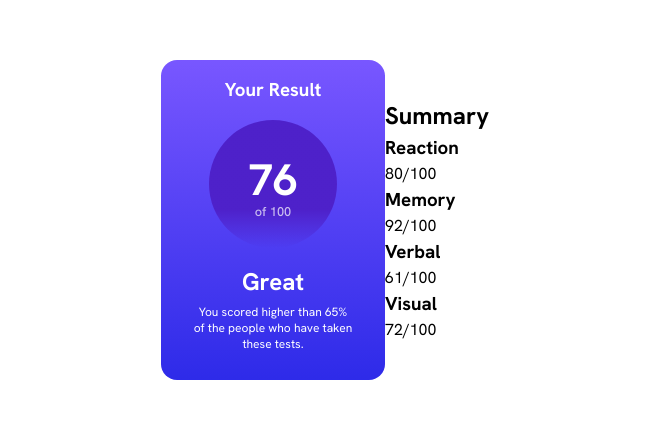
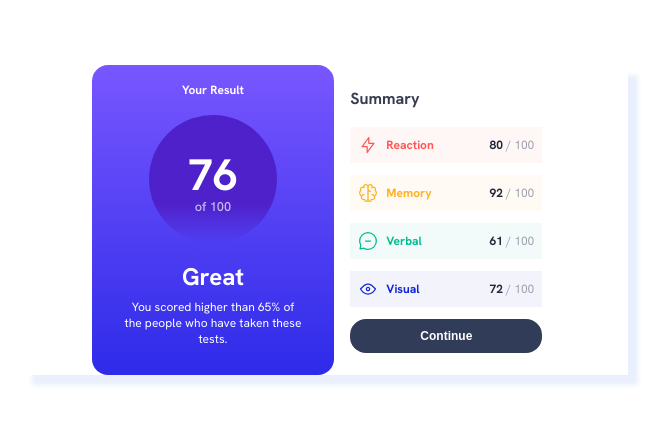
Before and after one commit to RedDotz20/result-summary-component, a plain HTML site: page index.html in a window 1280 px wide. Shown: the part 180-604 px from the top of the page, without its empty margins (315-984 px from the left). Drawn offline with Linux system fonts and the light colour scheme.

Commit message:
styles: summary-container

```diff
--- a/index.html
+++ b/index.html
@@ -20,22 +20,28 @@
     </div>
     <div class="summary-container">
       <h2>Summary</h2>
-      <div>
+      <div class="summary-item reaction">
+        <img src="./assets/images/icon-reaction.svg" alt="reaction">
         <h3>Reaction</h3>
-        <span>80/100</span>
+        <span><span class="bold">80</span> / 100</span>
       </div>
-      <div>
+      <div class="summary-item memory">
+        <img src="./assets/images/icon-memory.svg" alt="memory">
         <h3>Memory</h3>
-        <span>92/100</span>
+        <span><span class="bold">92</span> / 100</span>
       </div>
-      <div>
+      <div class="summary-item verbal">
+        <img src="./assets/images/icon-verbal.svg" alt="verbal">
         <h3>Verbal</h3>
-        <span>61/100</span>
+        <span><span class="bold">61</span> / 100</span>
       </div>
-      <div>
+      <div class="summary-item visual">
+        <img src="./assets/images/icon-visual.svg" alt="visual">
         <h3>Visual</h3>
-        <span>72/100</span>
+        <span><span class="bold">72</span> / 100</span>
       </div>
+
+      <button>Continue</button>
     </div>
   </main>
 </body>
--- a/styles/style.css
+++ b/styles/style.css
@@ -8,23 +8,14 @@
 	font-family: HankenGrotesk, Arial;
 	line-height: 1.5;
 	font-weight: 400;
-
 	font-synthesis: none;
 	text-rendering: optimizeLegibility;
-
-	/*** Primary Colors */
 	--Light-Red: hsl(0, 100%, 67%);
 	--Orangey-Yellow: hsl(39, 100%, 56%);
 	--Green-Teal: hsl(166, 100%, 37%);
 	--Cobalt-Blue: hsl(234, 85%, 45%);
-
-	/*** Gradients */
-
-	/** --background-- */
 	--Light-Slate-Blue: hsl(252, 100%, 67%);
 	--Light-Royal-Blue: hsl(241, 81%, 54%);
-
-	/** --circle-- */
 	--Violet-Blue: hsla(256, 72%, 46%, 1);
 	--Persian-Blue: hsla(241, 72%, 46%, 0);
 }
@@ -43,17 +34,28 @@ body {
 
 p {
 	font-size: 0.75rem;
-
 	text-align: center;
 	line-height: normal;
 	padding: 0 1rem;
 }
 
+#app,
+.result-container,
+.stats {
+	display: flex;
+	align-items: center;
+	justify-content: center;
+}
+
 #app {
-	display: flex;
-	justify-content: center;
-	align-items: center;
 	margin: 0 auto;
+	flex-wrap: wrap;
+	box-shadow: 10px 10px 5px #e9effc;
+}
+
+.result-container,
+.stats {
+	flex-direction: column;
 }
 
 .result-container {
@@ -64,12 +66,8 @@ p {
 		var(--Light-Royal-Blue)
 	);
 	padding: 0 1rem;
-	color: white;
+	color: #fff;
 	width: 40%;
-	display: flex;
-	flex-direction: column;
-	justify-content: center;
-	align-items: center;
 	border-radius: 1rem;
 }
 
@@ -78,7 +76,7 @@ p {
 }
 
 .result-container h2 {
-	margin: 1rem 1rem 0.25rem 1rem;
+	margin: 1rem 1rem 0.25rem;
 }
 
 .result-container p {
@@ -89,16 +87,12 @@ p {
 	background: linear-gradient(
 		to bottom,
 		var(--Violet-Blue) 70%,
-		hsla(256, 72%, 46%, 1) 70%,
+		#4e21ca 70%,
 		rgba(255, 255, 255, 0) 100%
 	);
 	border-radius: 50%;
 	height: 8rem;
 	width: 8rem;
-	display: flex;
-	flex-direction: column;
-	align-items: center;
-	justify-content: center;
 }
 
 .stats .header {
@@ -112,3 +106,88 @@ p {
 	font-weight: 500;
 	color: rgba(255, 255, 255, 0.7);
 }
+
+.summary-container {
+	max-width: 14rem;
+	padding: 1rem;
+	width: 100%;
+	height: 100%;
+}
+
+.summary-container > h2 {
+	color: #373e4f;
+	font-size: medium;
+	margin-bottom: 1rem;
+}
+
+.summary-item {
+	display: flex;
+	align-items: center;
+	padding: 0.5rem;
+	margin-bottom: 0.75rem;
+}
+
+.summary-item > h3 {
+	margin-left: 0.5rem;
+}
+
+.summary-item > h2,
+button,
+h3,
+span {
+	font-size: 0.75rem;
+}
+
+.summary-item > span {
+	margin-left: auto;
+	color: #9fa0ad;
+}
+
+.summary-item > span .bold {
+	font-weight: 700;
+	color: #23273d;
+}
+
+.reaction {
+	background-color: #fff6f6;
+}
+
+.reaction > h3 {
+	color: var(--Light-Red);
+}
+
+.memory {
+	background-color: #fffaf3;
+}
+
+.memory > h3 {
+	color: var(--Orangey-Yellow);
+}
+
+.verbal {
+	background-color: #f3fbfa;
+}
+
+.verbal > h3 {
+	color: var(--Green-Teal);
+}
+
+.visual {
+	background-color: #f3f3fc;
+}
+
+.visual > h3 {
+	color: var(--Cobalt-Blue);
+}
+
+button {
+	width: 100%;
+	padding: 0.6rem 0;
+	font-weight: 550;
+	background-color: #303c58;
+	border: 0;
+	border-radius: 1rem;
+	color: #fff;
+	white-space: nowrap;
+	cursor: pointer;
+}
```
